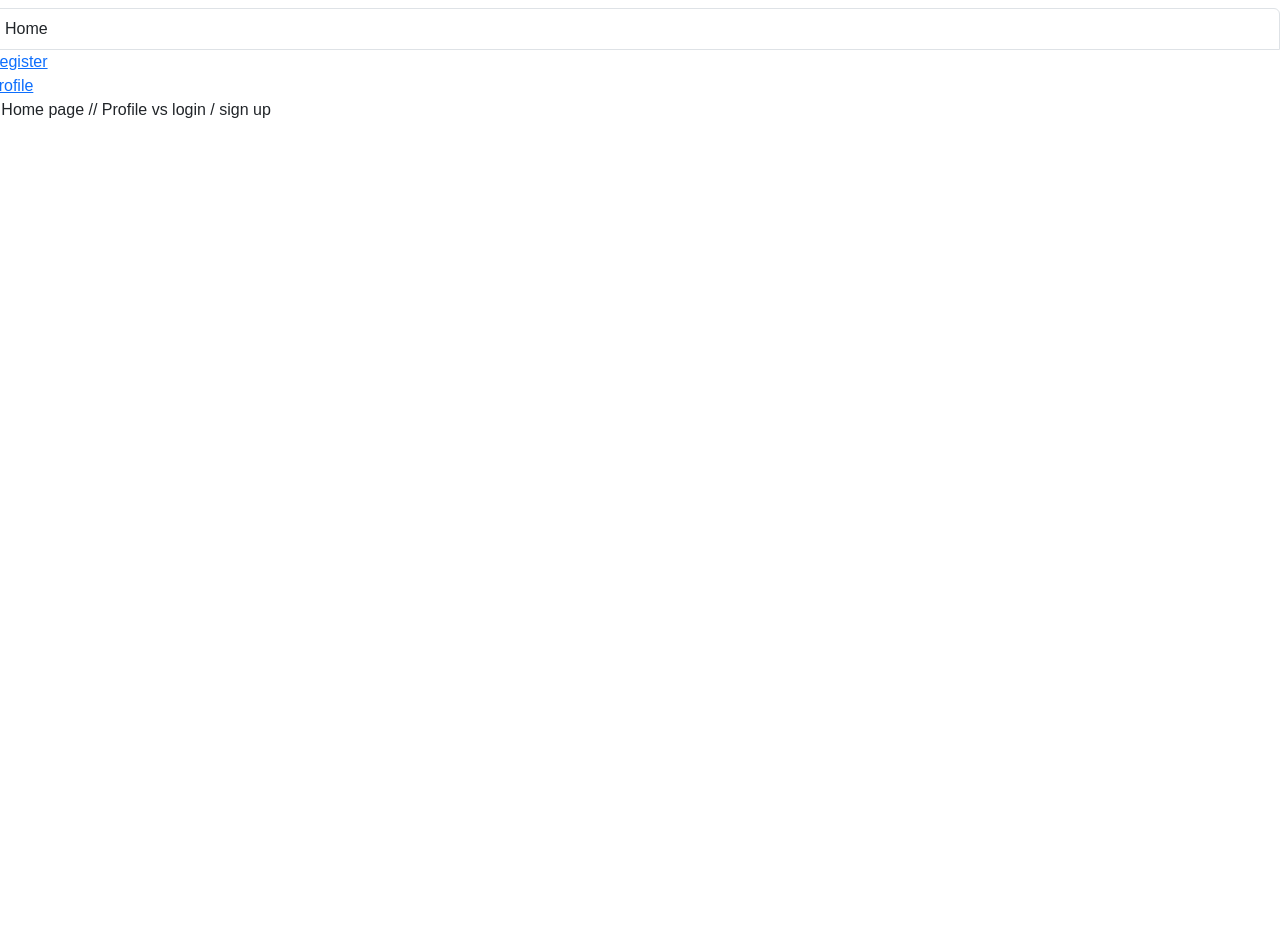
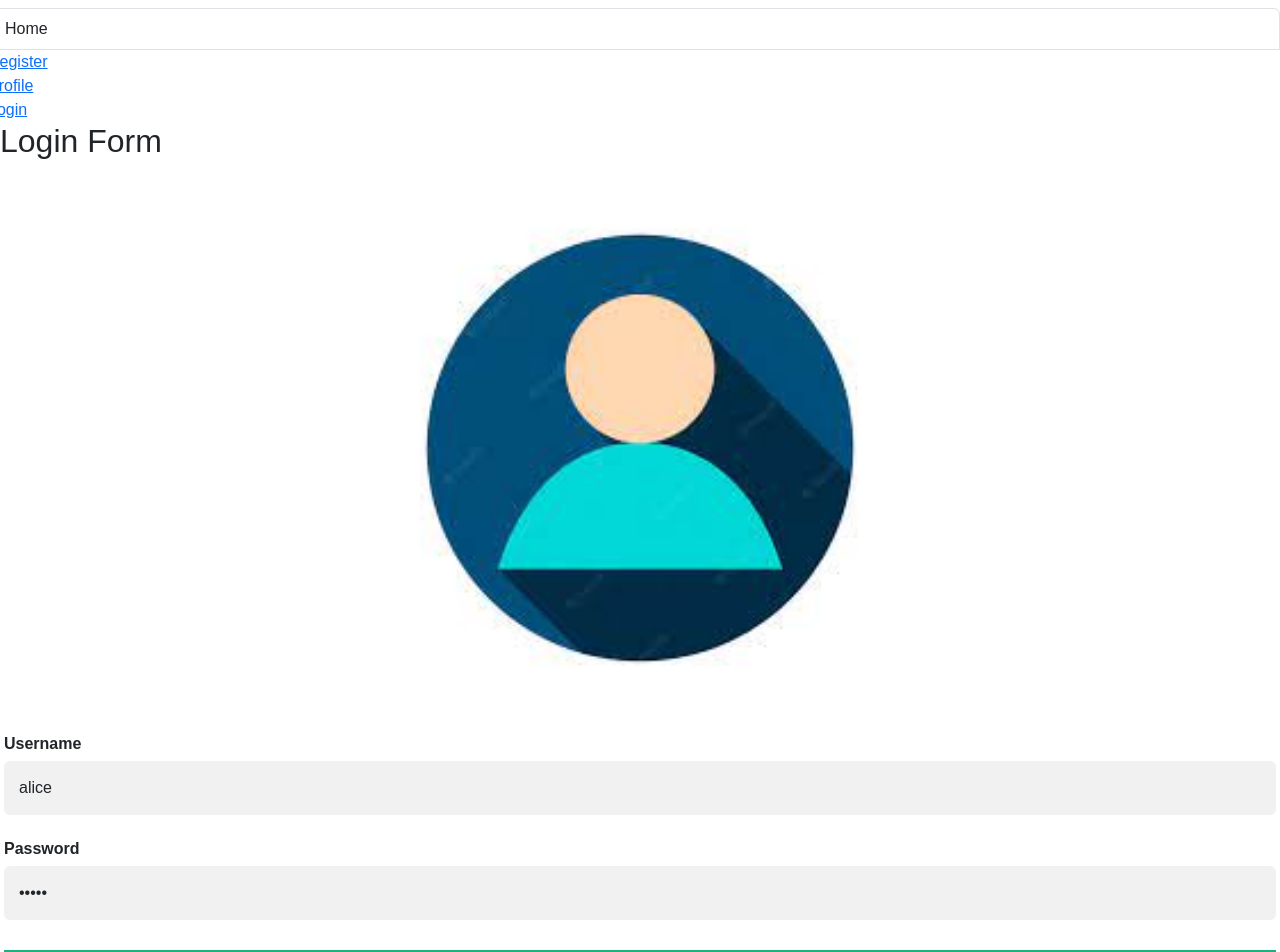
Before and after one commit to emilyhendrick/CS4550_Final_Project, a React (Create React App) app: page /login in a window 1280 px wide. Shown: the top 952 px of the page. Before the commit the page ends 800 px from the top, so only its background shows below. Built offline with nearby package versions, Linux system fonts and the light colour scheme; no server answers.

Commit message:
small changes
made some updates to login and app

```diff
--- a/src/App.js
+++ b/src/App.js
@@ -25,15 +25,14 @@
                 <Link to="/" className={"list-group-item"}>Home</Link>
                 <Link to="register">Register</Link>
                 <Link to="profile">Profile</Link>
-                // Home page
-                // Profile vs login / sign up
+                <Link to="login">Login</Link>
               </div>
 
               <Routes>
                 <Route path="/" element={<RestaurantComponent />} />
-                <Route path="/register" element={<LoginComponent />} />
+                <Route path="/register" element={<SignUpComponent />} />
                 <Route path="/profile" element={<PersonalProfileComponent />} />
-
+                <Route path="/login" element={<LoginComponent />} />
                 <Route path="/profile/:username" element={<PersonalProfileComponent />} />
               </Routes>
             </BrowserRouter>
--- a/src/login/index.js
+++ b/src/login/index.js
@@ -1,22 +1,26 @@
 
 import "./login.css";
-
+import * as userService from "../services/users-service";
 import React, { useState } from "react";
 import { useNavigate } from "react-router";
 import { useDispatch } from "react-redux";
-import { loginThunk } from "../services/auth-thunks";
+import { loginThunk } from "../services/user-thunks";
 function LoginComponent() {
- const [username, setUsername] = useState("");
- const [password, setPassword] = useState("");
+  const [user, setUser] = useState({
+    username: "alice",
+    password: "alice",
+    firstName: "Alice",
+    lastName: "Wonderland",
+  });
  const navigate = useNavigate();
  const dispatch = useDispatch();
  const handleLogin = async () => {
-  try {
-    await dispatch(loginThunk({ username, password }));
+ // try {
+    await dispatch(loginThunk(user));
     navigate("/profile");
-  } catch (e) {
-    alert(e);
-  }
+ // } catch (e) {
+  //  alert(e);
+ // }
  };
 return(
 
@@ -27,13 +31,13 @@
     <img src="/images/user.jpg" alt="Avatar" className="avatar"/>
   </div>
 
-  <div className="container">
+  <div className="container form-group">
     <label for="uname"><b>Username</b></label>
-    <input type="text" placeholder="Enter Username" name="uname" value={username}  onChange={(event) => setUsername(event.target.value)} required/>
+    <input type="text" className="form-control" placeholder="Enter Username" name="uname" value={user.username}   onChange={(e) => setUser({ ...user, username: e.target.value })} required/>
 
     <label for="psw"><b>Password</b></label>
-    <input type="password" placeholder="Enter Password" name="psw" value={password}
-                                                                          onChange={(event) => setPassword(event.target.value)} required/>
+    <input type="password" className="form-control" placeholder="Enter Password" name="psw" value={user.password}
+                                                                           onChange={(e) => setUser({ ...user, password: e.target.value })} required/>
 
     <button type="submit" onClick={handleLogin}>Login</button>
     <label>
```
